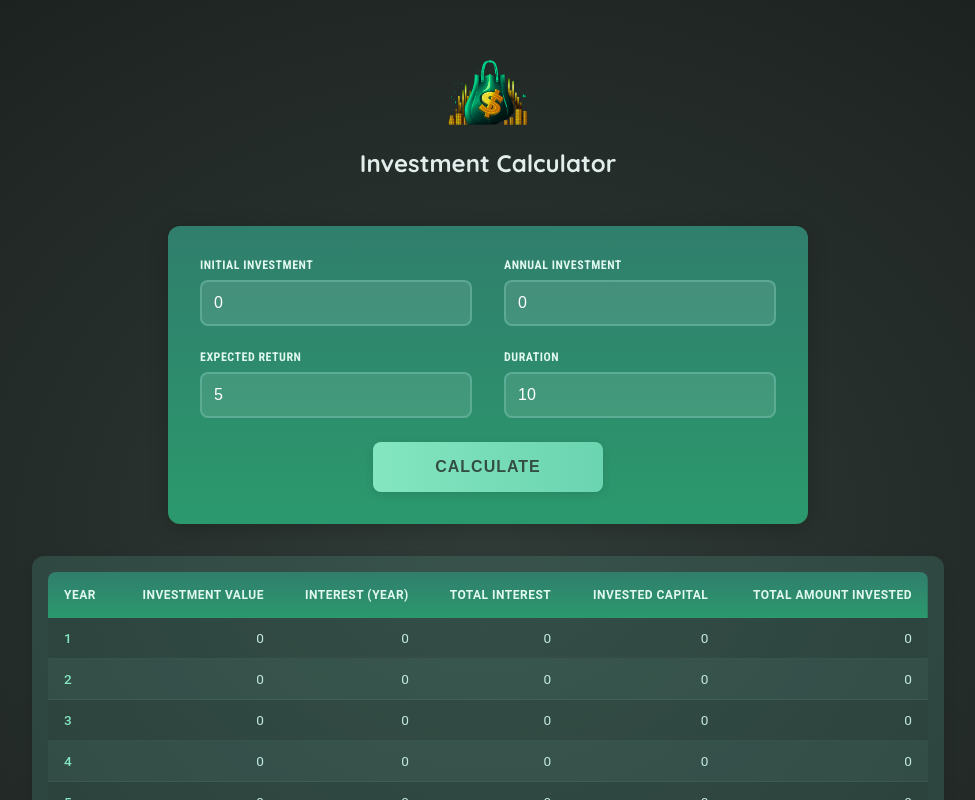
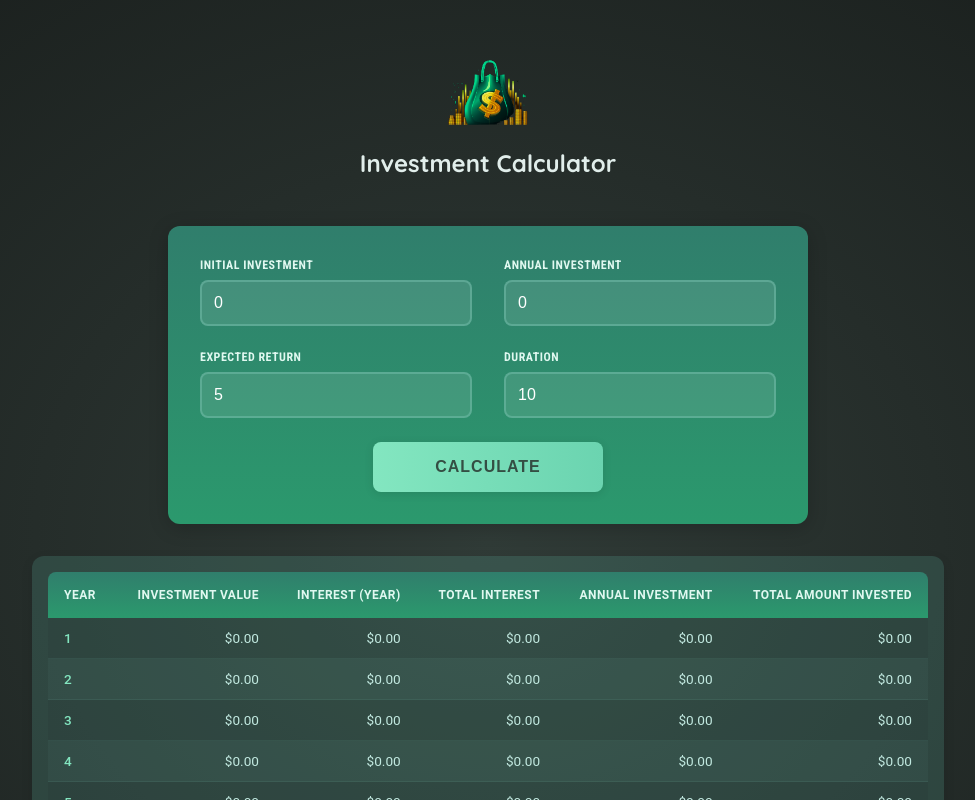
Before and after one commit to AbdullahGoma/Investment-Calculator, an Angular app: page / in a window 1280 px wide. Both pictures are taken after a click on the button "CALCULATE". Shown: the top 800 px of the page, without its empty margins (152-1127 px from the left). Built offline with nearby package versions, Linux system fonts and the light colour scheme.

Commit message:
Using cureency pipe

```diff
--- a/src/app/investment-results/investment-results.component.html
+++ b/src/app/investment-results/investment-results.component.html
@@ -7,19 +7,19 @@
         <th>Investment Value</th>
         <th>Interest (Year)</th>
         <th>Total Interest</th>
-        <th>Invested Capital</th>
+        <th>Annual Investment</th>
         <th>Total Amount Invested</th>
       </tr>
     </thead>
     <tbody>
       @for (result of results; track result.year) {
       <tr>
-        <td>{{result.year}}</td>
-        <td>{{result.valueEndOfYear}}</td>
-        <td>{{result.interest}}</td>
-        <td>{{result.totalInterest}}</td>
-        <td>{{result.annualInvestment}}</td>
-        <td>{{result.totalAmountInvested}}</td>
+        <td>{{ result.year }}</td>
+        <td>{{ result.valueEndOfYear | currency }}</td>
+        <td>{{ result.interest | currency }}</td>
+        <td>{{ result.totalInterest | currency }}</td>
+        <td>{{ result.annualInvestment | currency }}</td>
+        <td>{{ result.totalAmountInvested | currency }}</td>
       </tr>
       }
     </tbody>
--- a/src/app/investment-results/investment-results.component.ts
+++ b/src/app/investment-results/investment-results.component.ts
@@ -1,10 +1,11 @@
 import { Component, Input } from '@angular/core';
 import { InvestmentInput } from '../investment-input.model';
+import { CurrencyPipe } from '@angular/common';
 
 @Component({
   selector: 'app-investment-results',
   standalone: true,
-  imports: [],
+  imports: [CurrencyPipe],
   templateUrl: './investment-results.component.html',
   styleUrl: './investment-results.component.css'
 })
```
